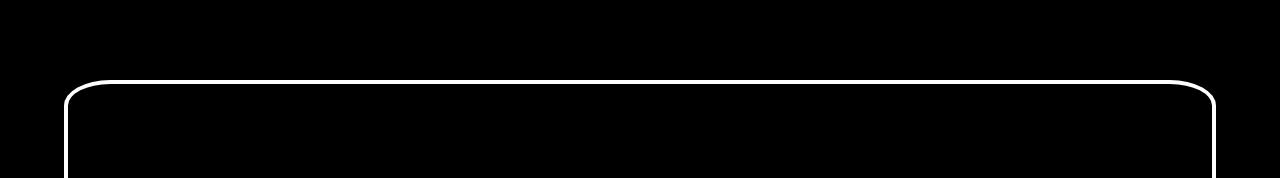
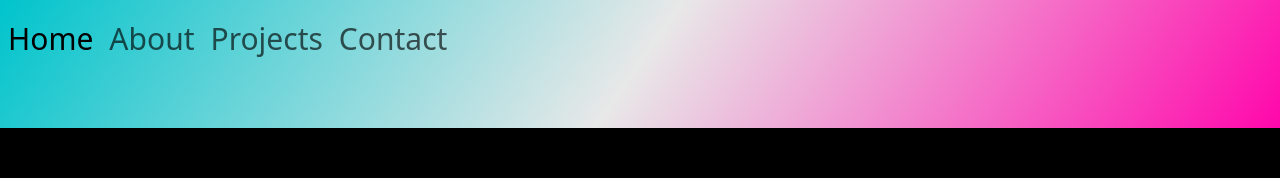
Before and after one commit to CullsGit/hugoportfolio, a React (Create React App) app: page / in a window 1280 px wide. Shown: the top 178 px of the page. Built offline with nearby package versions, Linux system fonts and the light colour scheme.

Commit message:
start navbar component with styles

```diff
--- a/src/App.css
+++ b/src/App.css
@@ -3,7 +3,10 @@
   padding: 0;
   margin: 0;
   scroll-behavior: smooth;
-  background-color: var(--bg-color);
   color: var(--text-color);
   z-index: 1;
 }
+
+body {
+  background-color: var(--bg-color);
+}
--- a/src/App.js
+++ b/src/App.js
@@ -1,9 +1,11 @@
 import "./App.css";
 import LandingPage from "./containers/landingPage/LandingPage";
+import Navbar from "./containers/navbar/Navbar";
 
 function App() {
   return (
     <div>
+      <Navbar />
       <LandingPage />
     </div>
   );
--- /dev/null
+++ b/src/containers/navbar/Navbar.jsx
@@ -0,0 +1,26 @@
+import React from "react";
+
+import "./navbar.css";
+
+export default function Navbar() {
+  return (
+    <div className="navbar-container">
+      <nav className="navbar navbar-expand-lg fixed-top">
+        <div className="navbar-nav">
+          <a className="nav-item nav-link active" href="#">
+            Home
+          </a>
+          <a className="nav-item nav-link" href="#">
+            About
+          </a>
+          <a className="nav-item nav-link" href="#">
+            Projects
+          </a>
+          <a className="nav-item nav-link" href="#">
+            Contact
+          </a>
+        </div>
+      </nav>
+    </div>
+  );
+}
--- /dev/null
+++ b/src/containers/navbar/navbar.css
@@ -0,0 +1,8 @@
+.navbar-container {
+  background: var(--primary-gradient);
+  height: 8rem;
+}
+
+.nav-item {
+  font-size: 30px;
+}
```
